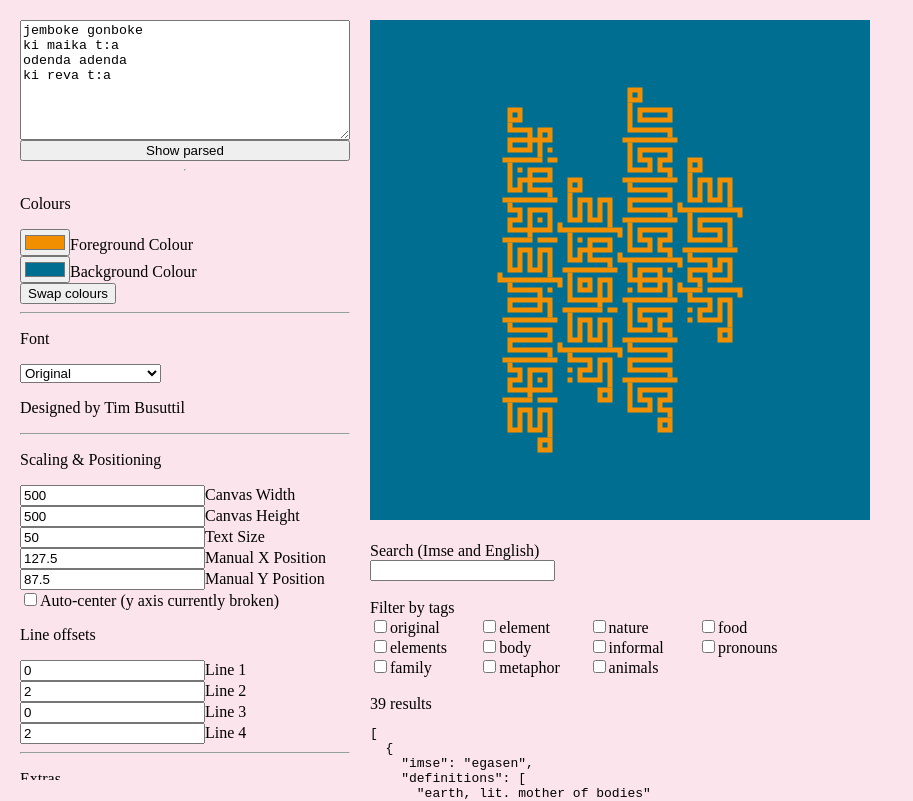
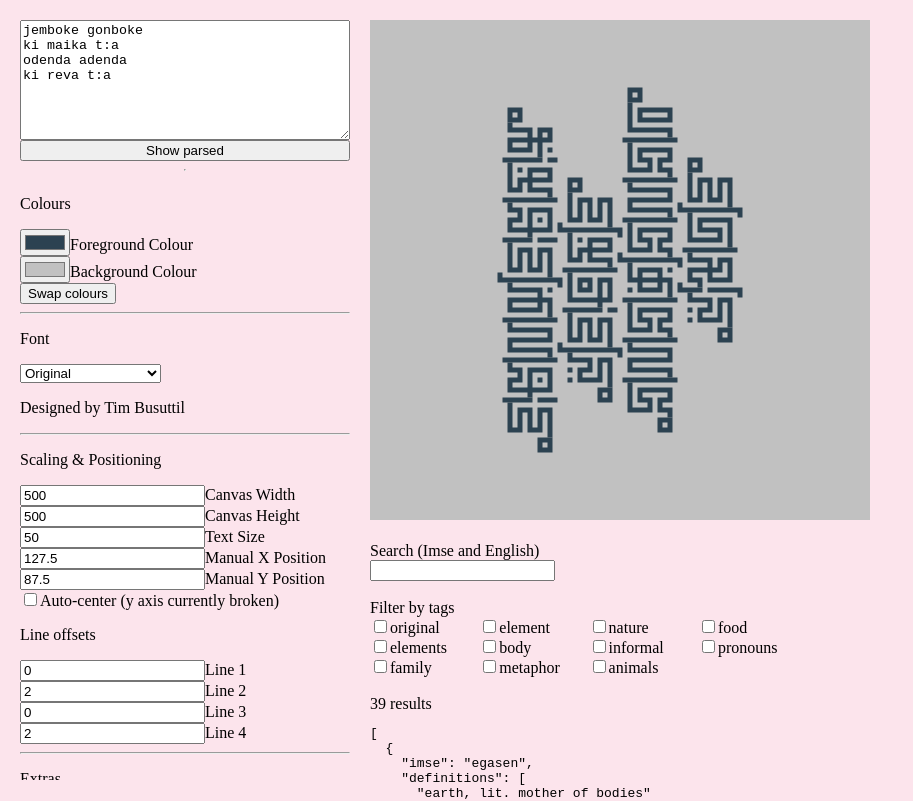
Before and after one commit to timbusuttil/imse-editor, a Vue app: page / in a window 1280 px wide. Shown: the top 801 px of the page, without its empty margins (0-913 px from the left). Built offline with nearby package versions, Linux system fonts and the light colour scheme.

Commit message:
default colour change

```diff
--- a/src/App.vue
+++ b/src/App.vue
@@ -102,8 +102,10 @@ export default {
   data() {
     return {
       input: 'jemboke gonboke\nki maika t:a\nodenda adenda\nki reva t:a',
-      fgCol: '#F18F01',
-      bgCol: '#006E90',
+      fgCol: '#2C4251',
+      bgCol: '#C1C1C1',
+      // fgCol: '#F18F01',
+      // bgCol: '#006E90',
       // fgCol: '#FABC3C',
       // bgCol: '#444054',
       // fgCol: '#EFECCA',
```
